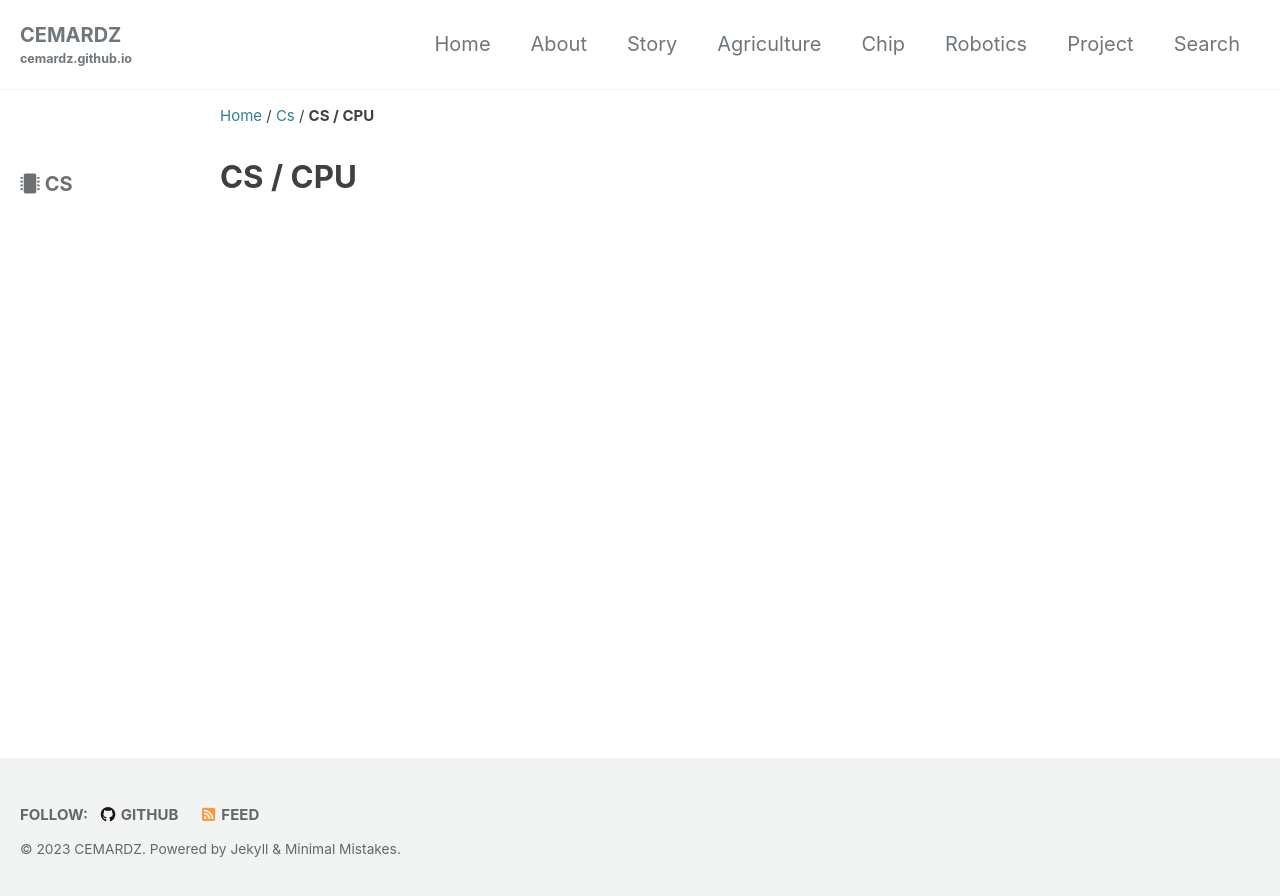
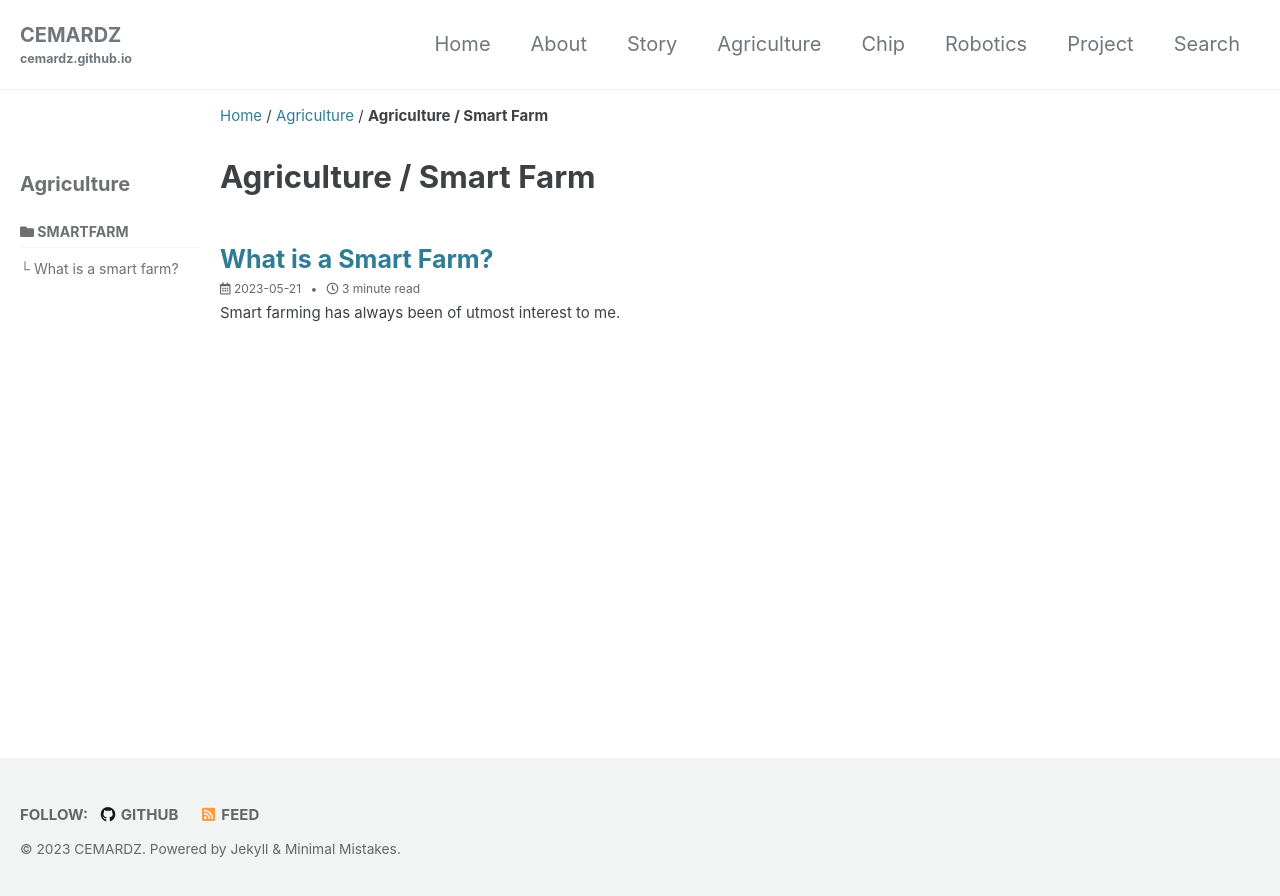
Before and after one commit to cemardz/cemardz.github.io, a Jekyll site: the page built from _pages/agriculture-smartfarm.md, in a window 1280 px wide. Shown: the top 896 px of the page. Built offline with Jekyll 4.4.1, drawn with Linux system fonts in a browser that asks for light colours; cached includes are drawn as plain includes; some web fonts are replaced.

Commit message:
Update agriculture-smartfarm.md

```diff
--- a/_pages/agriculture-smartfarm.md
+++ b/_pages/agriculture-smartfarm.md
@@ -1,12 +1,10 @@
 ---
-title: "CS / CPU"
-permalink: /cs/cpu/
+title: "Agriculture / Smart Farm"
+permalink: /agriculture/smartfarm/
 layout: category
-taxonomy: cpu
+taxonomy: smartfarm
 classes: wide
-icon: "far fa-folder-open"
 sidebar:
-  title: "CS"
-  nav: sidebar-cs
-  icon: "fas fa-microchip"
+  title: "Agriculture"
+  nav: sidebar-agriculture
 ---
```
